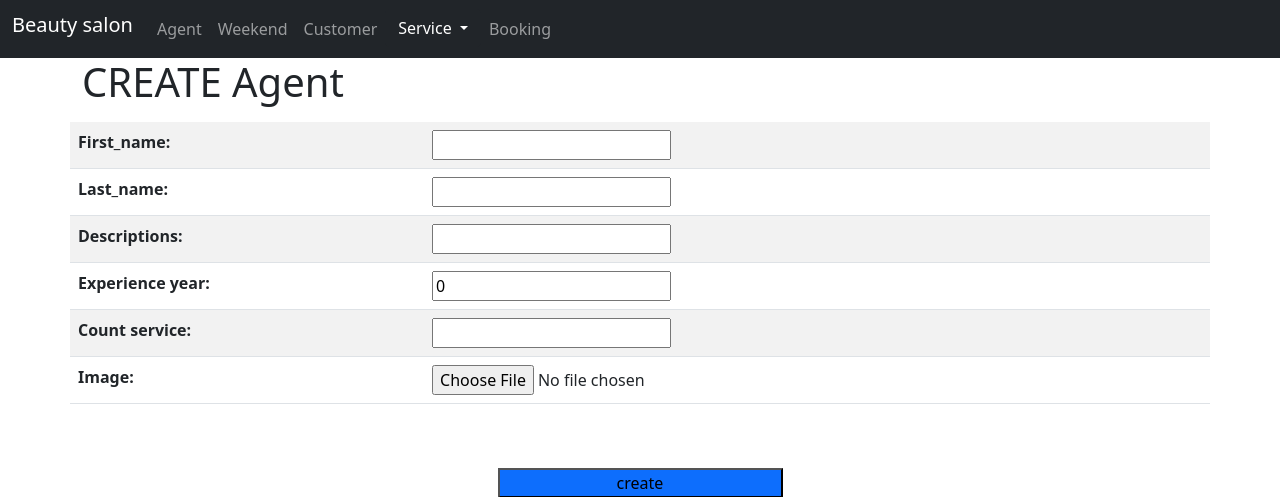
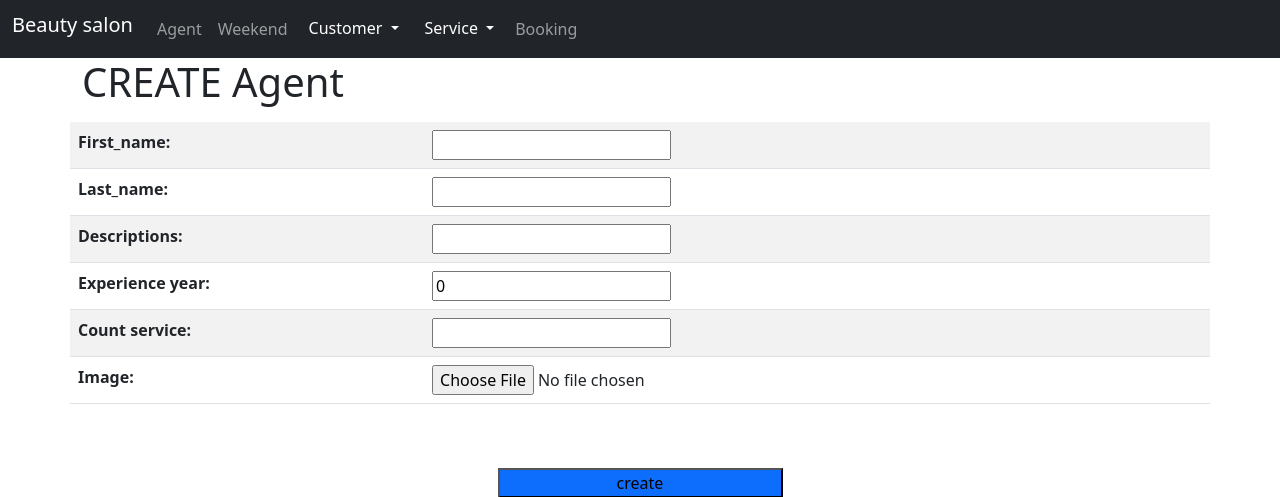
Before and after one commit to MohammadNasimi/makeup_project, a Django app: page /Agent/create_Agent/ in a window 1280 px wide. Shown: the top 497 px of the page. Run offline with Django 4.2, Linux system fonts and the light colour scheme.

Commit message:
add html base  customer dropdown

```diff
--- a/templates/base/base.html
+++ b/templates/base/base.html
@@ -21,7 +21,16 @@
                     <a class="nav-link" href="{% url 'Agent:create_weekend' %}">Weekend</a>
                 </li>
                 <li class="nav-item">
-                    <a class="nav-link" href="{% url 'customer:create' %}">Customer</a>
+                    <div class="dropdown">
+                        <button class="btn btn-dark dropdown-toggle" type="button" id="dropdownMenuButton1"
+                                data-bs-toggle="dropdown" aria-expanded="false">
+                            Customer
+                        </button>
+                        <ul class="dropdown-menu" aria-labelledby="">
+                            <li><a class="dropdown-item" href="{% url 'customer:create' %}">customer</a></li>
+                            <li><a class="dropdown-item" href="{% url 'customer:list' %}">customer list</a></li>
+                        </ul>
+                    </div>
                 </li>
                 <li class="nav-item">
                     <div class="dropdown">
```
